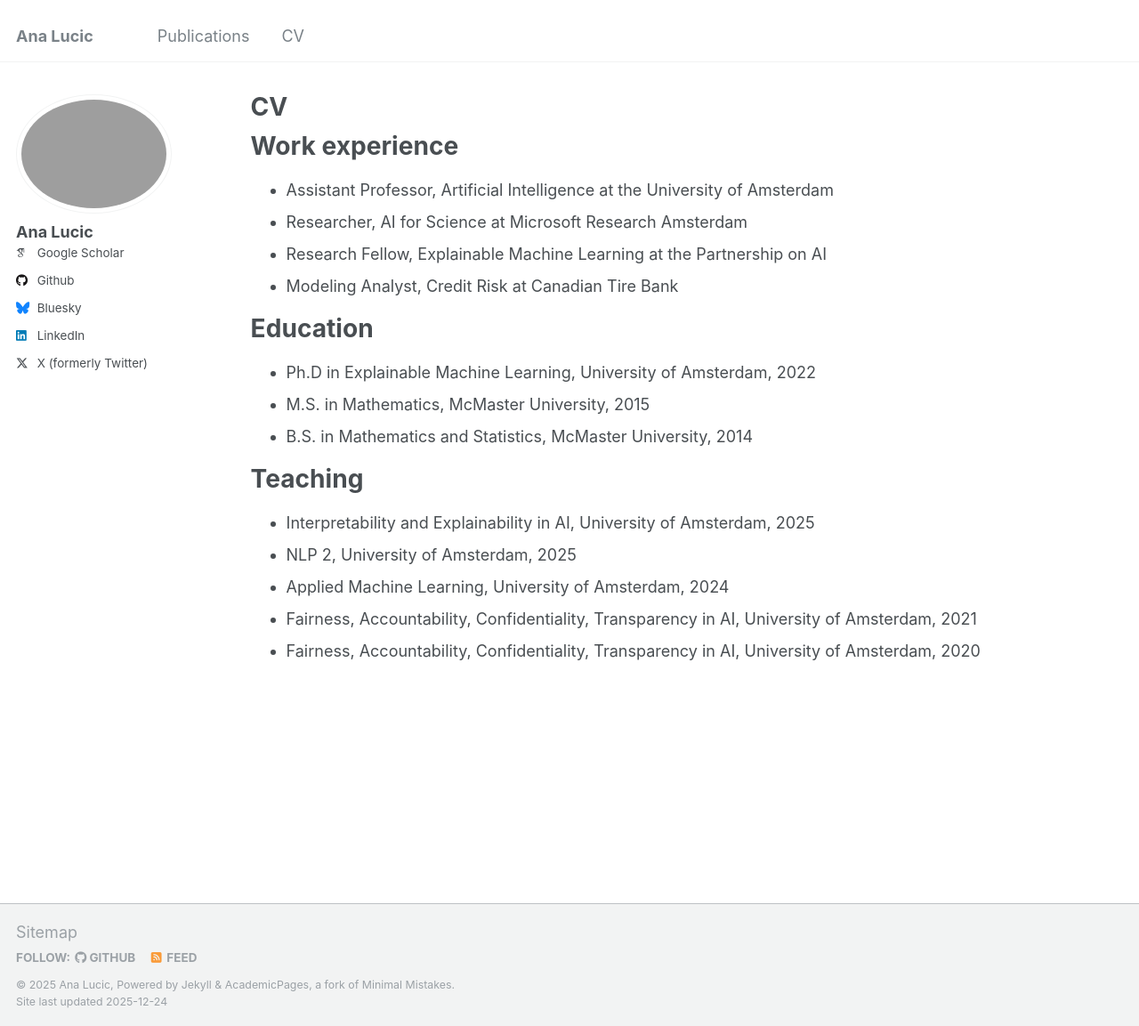
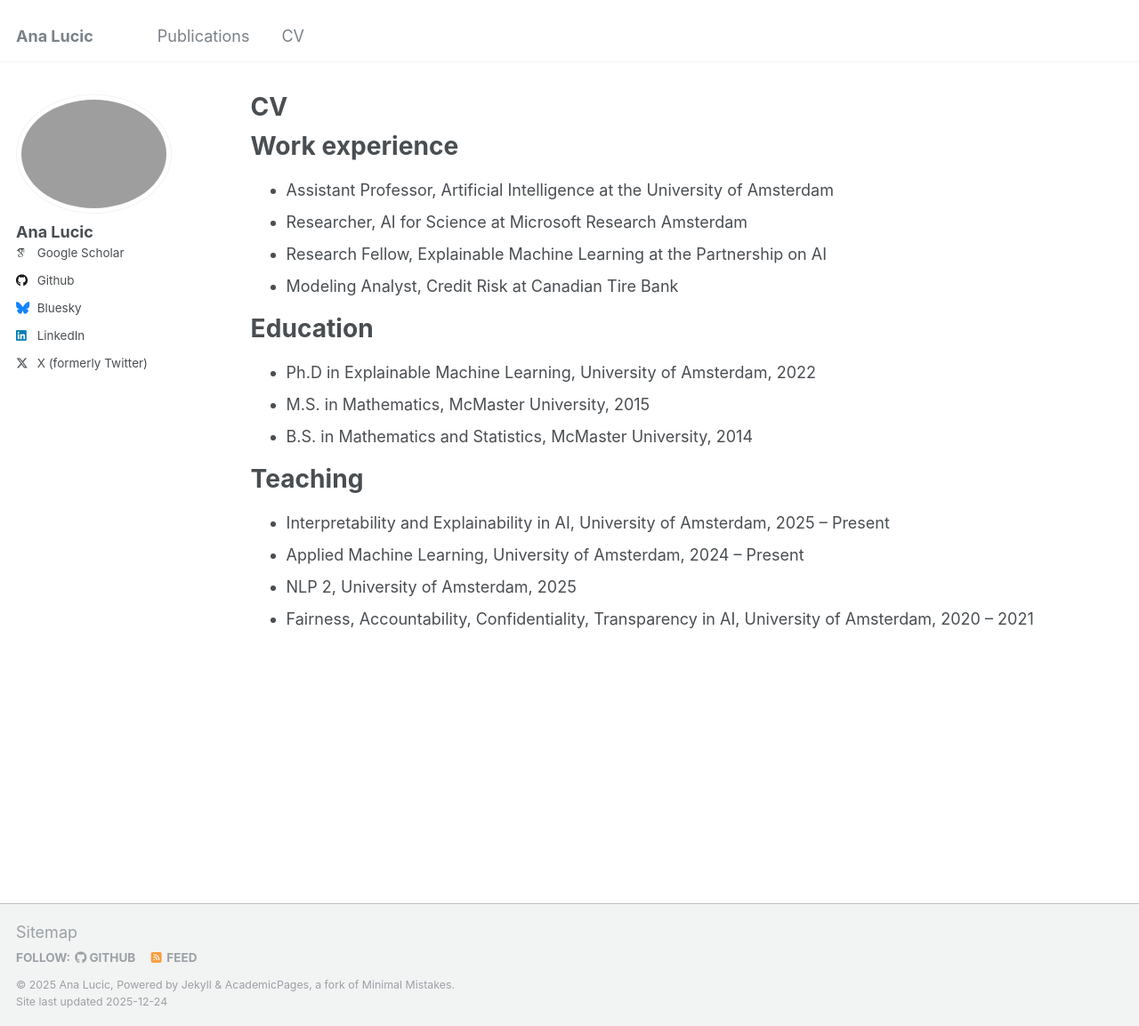
Before and after one commit to a-lucic/a-lucic.github.io, a Jekyll site: the page built from _pages/cv.md, in a window 1280 px wide and 1153 px high. Shown: the whole window at 89% size. Built offline with Jekyll 4.4.1, drawn with Linux system fonts in a browser that asks for light colours; some web fonts are replaced.

Commit message:
Update cv.md

```diff
--- a/_pages/cv.md
+++ b/_pages/cv.md
@@ -29,8 +29,7 @@ Education
 
 Teaching
 ======
-* Interpretability and Explainability in AI, University of Amsterdam, 2025
+* Interpretability and Explainability in AI, University of Amsterdam, 2025 -- Present
+* Applied Machine Learning, University of Amsterdam, 2024 -- Present
 * NLP 2, University of Amsterdam, 2025
-* Applied Machine Learning, University of Amsterdam, 2024
-* Fairness, Accountability, Confidentiality, Transparency in AI, University of Amsterdam, 2021
-* Fairness, Accountability, Confidentiality, Transparency in AI, University of Amsterdam, 2020
+* Fairness, Accountability, Confidentiality, Transparency in AI, University of Amsterdam, 2020 -- 2021
```
